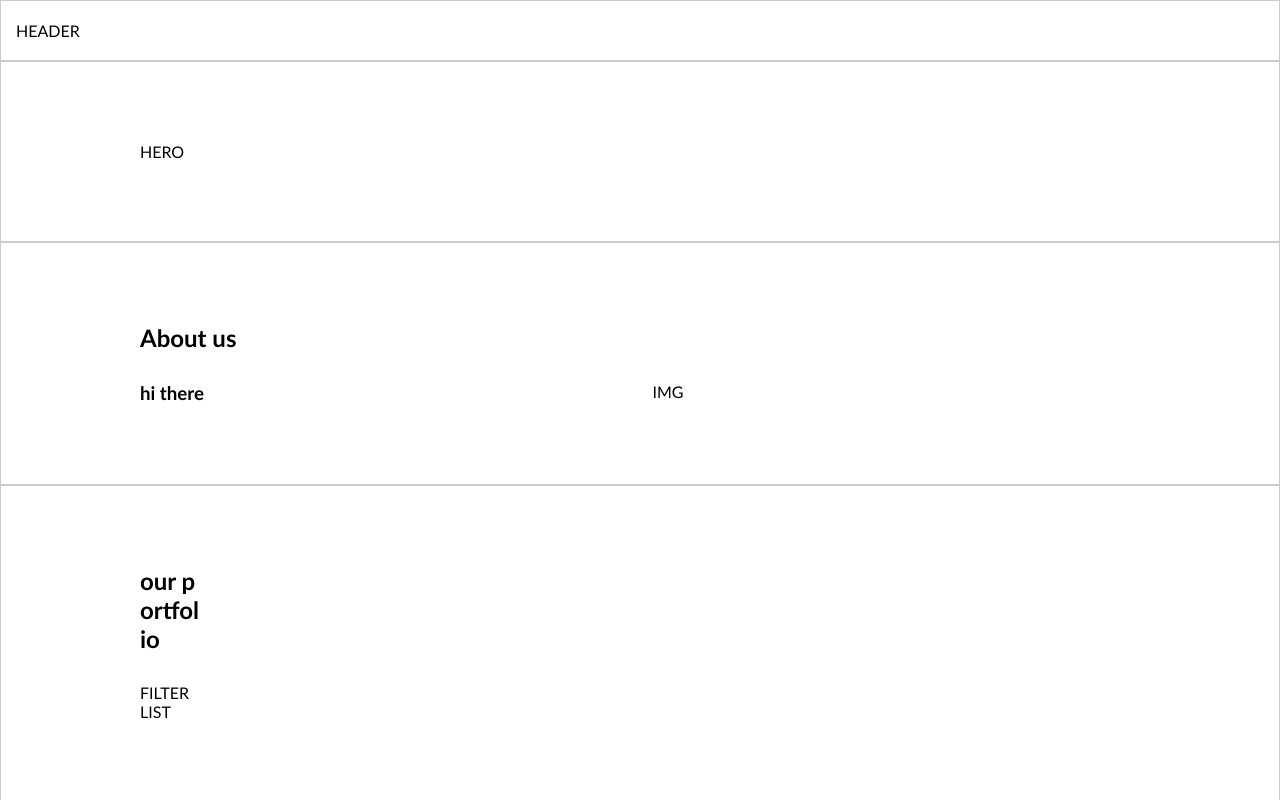
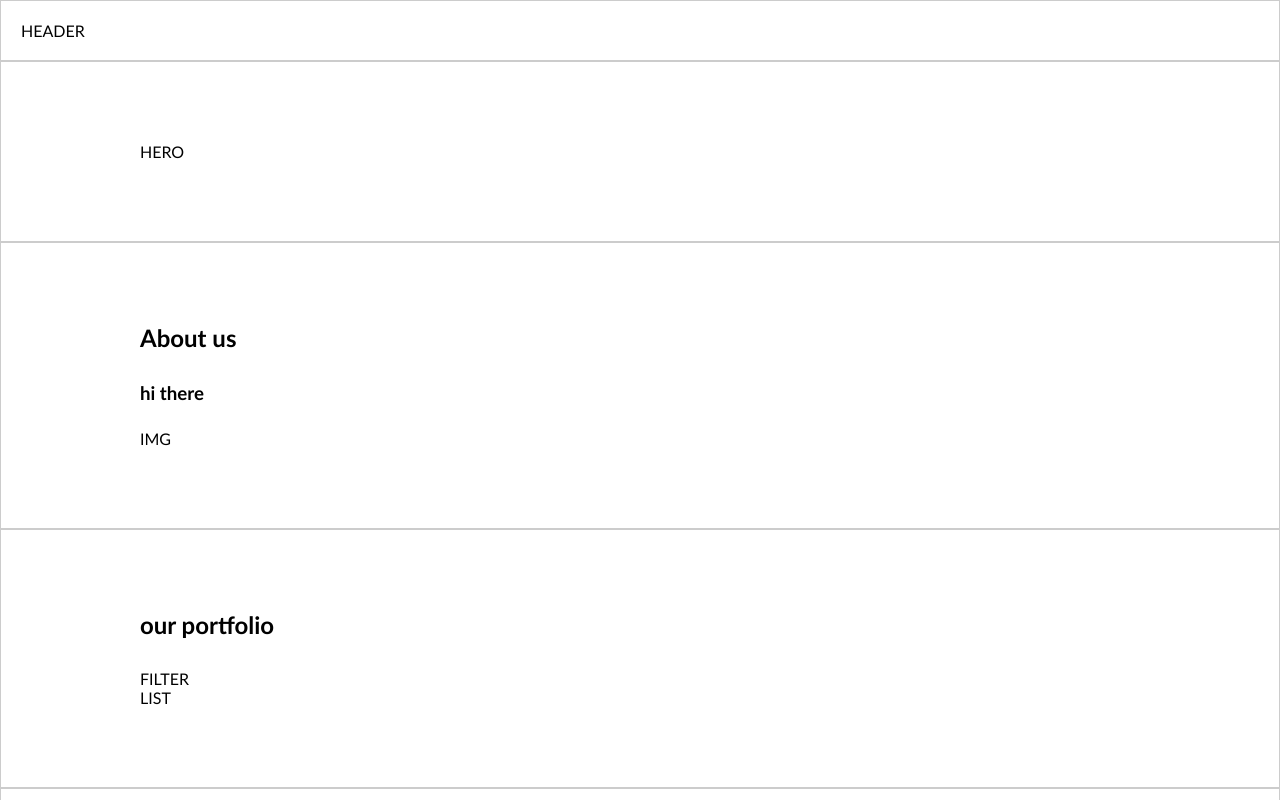
Before and after one commit to Slashass/9_portfolio, a plain HTML site: page index.html in a window 1280 px wide. Shown: the top 800 px of the page. Drawn offline with Linux system fonts and the light colour scheme.

Commit message:
layout header

```diff
--- a/css/layout.css
+++ b/css/layout.css
@@ -5,7 +5,7 @@ body {
 
 .container-fluid {
     display: grid;
-    grid-template-columns: 15px 1fr 15px;
+    grid-template-columns: 20px 1fr 20px;
     padding: 20px 0;
     border: 1px solid #ccc;
 }
@@ -20,7 +20,7 @@ body {
     .container-fluid > .row,
     .container > .row {
         display: grid;
-        grid-template-columns: repeat(12, 1fr);
+        grid-template-columns: repeat(2, 1fr);
         grid-column: 2/3;
         gap: 30px;
     }
```
